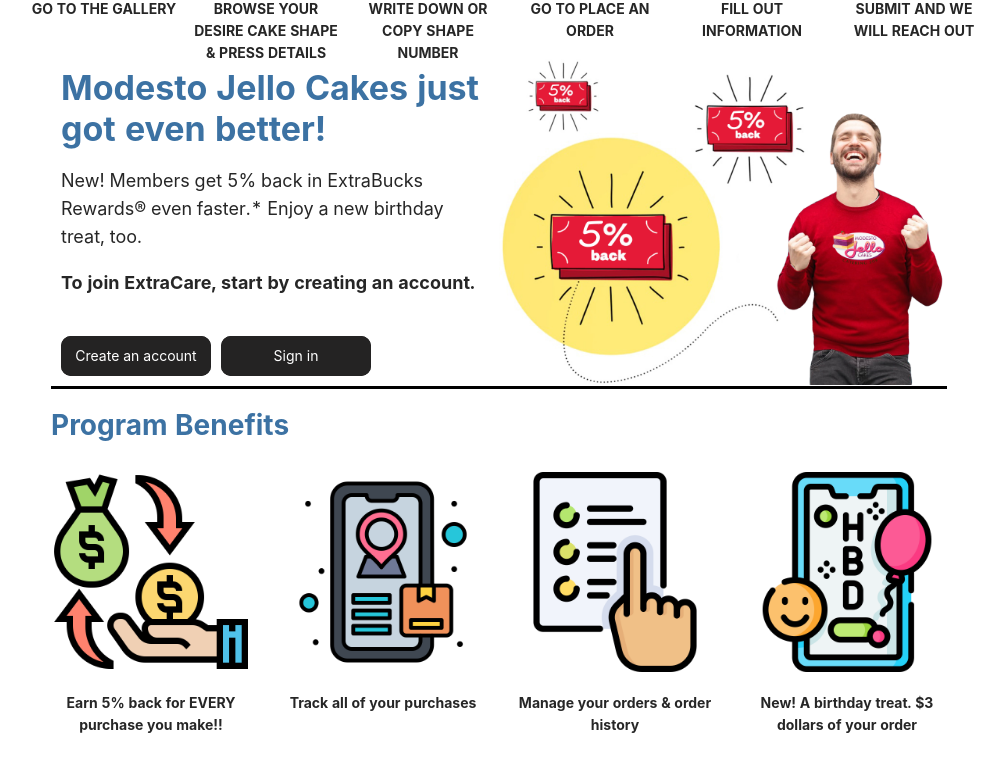
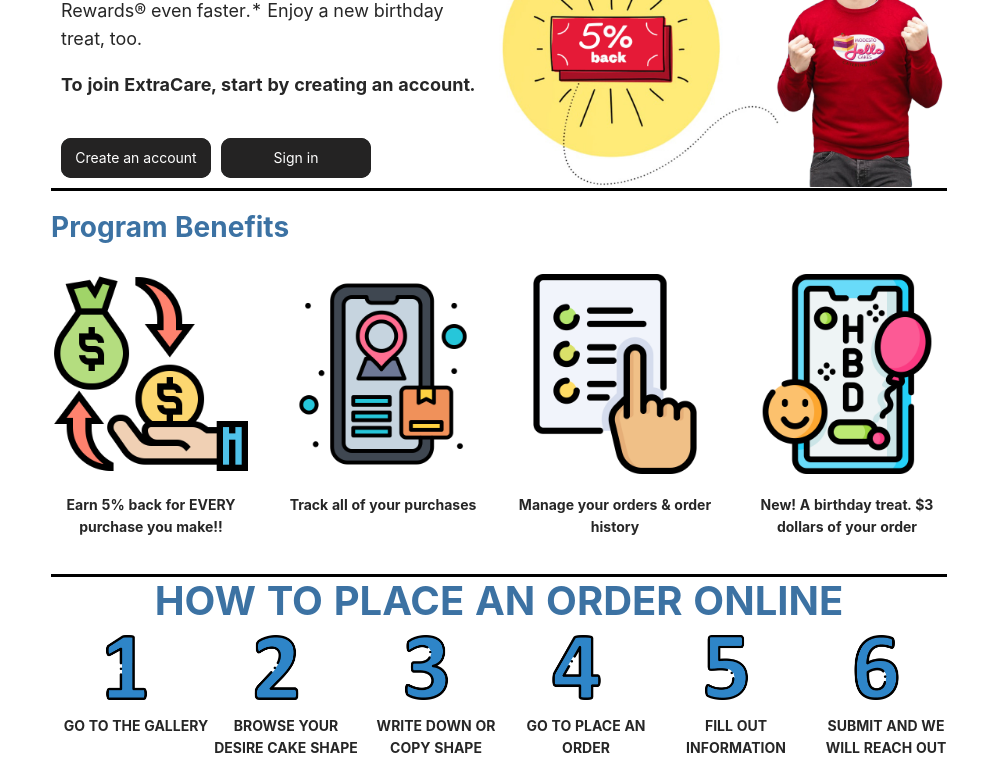
Before and after one commit to Oscar-Lopez-Projects/ModestoJelloCakes, a React (Create React App) app: page / in a window 1280 px wide. Shown: the part 940-1698 px from the top of the page, without its empty margins (141-1144 px from the left). Built offline with nearby package versions, Linux system fonts and the light colour scheme.

Commit message:
fixing styling

```diff
--- a/src/components/Benefits.js
+++ b/src/components/Benefits.js
@@ -6,7 +6,7 @@
 const Benefits = ()=>{
     return(
         <>
-        <h3 style={{textAlign:"left", margin:"0 auto", width:"70vw", color:"#3c72a3",fontWeight:"bold"}}>Program Benefits</h3>
+        <h3 style={{textAlign:"left", Top:"20px", margin:"0 auto", width:"70vw", color:"#3c72a3",fontWeight:"bold"}}>Program Benefits</h3>
         <div className="benefits-page">
 
             <div className="icon-info-div">
--- a/src/components/Home.js
+++ b/src/components/Home.js
@@ -20,8 +20,8 @@
             <div>
             <NavBar />
             <SlideShow />
+            <WhyOnline />
             <HomeDiv />
-            <WhyOnline />
             <Footer />
             </div>
 
--- a/src/components/HomeDiv.js
+++ b/src/components/HomeDiv.js
@@ -11,7 +11,7 @@
 const HomeDiv = ()=>{
     return(
       <>
-      <h1 style={{textAlign:"center", marginTop:"50px", marginBottom:"50px", margin:"0 auto", width:"70vw", color:"#3c72a3",fontWeight:"bold"}}>HOW TO PLACE AN ORDER ONLINE</h1>
+      <h1 style={{textAlign:"center", marginTop:"30px", marginBottom:"30px", margin:"0 auto", width:"70vw", color:"#3c72a3",fontWeight:"bold"}}>HOW TO PLACE AN ORDER ONLINE</h1>
         <div className='process-home-div'>
           <div className='steps-to-order'>
             <img className='steps-design-adjustment' src={stepone} />
--- a/src/styling/HomeDiv.css
+++ b/src/styling/HomeDiv.css
@@ -1,5 +1,5 @@
 .process-home-div{
-  width: 75vw;
+  width: 70vw;
 
   margin: 0 auto;
   display: flex;
--- a/src/styling/WhyOnline.css
+++ b/src/styling/WhyOnline.css
@@ -90,11 +90,12 @@
 }
 .benefits-page{
     padding-top: 30px;
-    padding-bottom: 70px;
+    padding-bottom: 100px;
     width: 70vw;
     margin: 0 auto;
     display: flex;
     justify-content: space-between;
+    border-bottom: 3px solid black;
 }
 .icon-divs{
     height: 200px;
```
